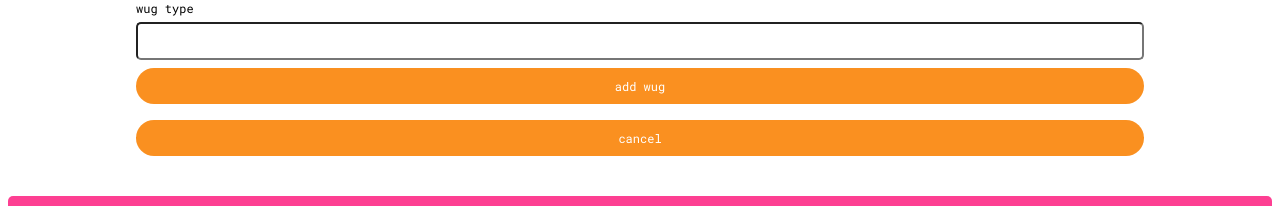
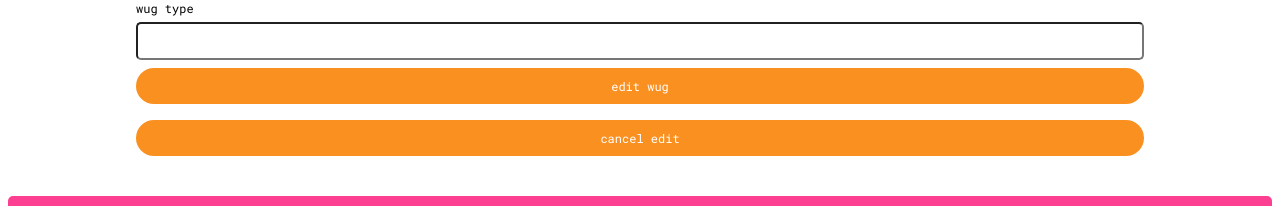
Before and after one commit to spaco22/wughugs-client, a React (Vite) app: page /wugs/1/edit in a window 1280 px wide. Shown: the part 372-578 px from the top of the page. Built offline with nearby package versions, Linux system fonts and the light colour scheme; no server answers.

Commit message:
edit button text

```diff
--- a/src/Pages/EditWug/EditWug.jsx
+++ b/src/Pages/EditWug/EditWug.jsx
@@ -77,13 +77,13 @@ function EditWug() {
         </label>
         <input type="text" className="wug-form__type" name="type" defaultValue={wug.wug_type} />
 
-        <button className="wug-form__button-add">Add Wug</button>
+        <button className="wug-form__button-add">Edit Wug</button>
         <button
           className="wug-form__button-cancel"
           onClick={handleCancelClick}
           type="reset"
         >
-          Cancel
+          Cancel Edit
         </button>
       </form>
     </main>
```
